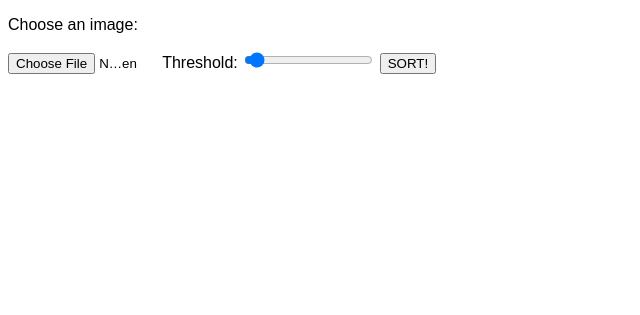
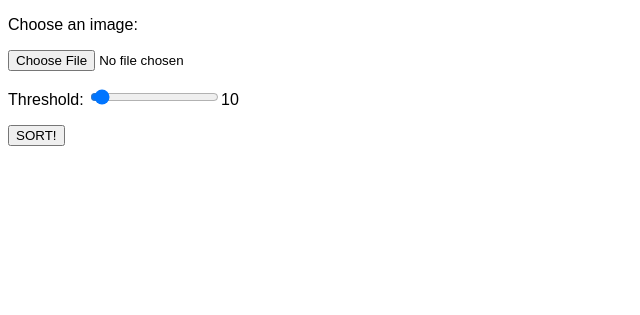
Before and after one commit to feiss/pixelsorting, a plain HTML site: page index.html in a window 1280 px wide. Shown: the whole page, without its empty margins (0-640 px from the left). Drawn offline with Linux system fonts and the light colour scheme.

Commit message:
parameters

```diff
--- a/index.html
+++ b/index.html
@@ -18,10 +18,9 @@
 </head>
 <body>
 	<p>Choose an image:</p>
-	<p>
-		<input type="file" onchange="process(this)" style="width: 130px;margin-right:20px">
-		Threshold: <input type="range" id="threshold" min="0" max="255" value="10">
-		<button onclick="start()">SORT!</button>
+	<p><input type="file" onchange="process(this)"></p>
+	<p>Threshold: <input type="range" id="threshold" min="0" max="255" value="10" onchange="this.nextSibling.innerHTML= this.value"><span>10</span></p>
+		<p><button onclick="start()">SORT!</button></p>
 	</p>
 	<canvas id="b"></canvas>
 
```
